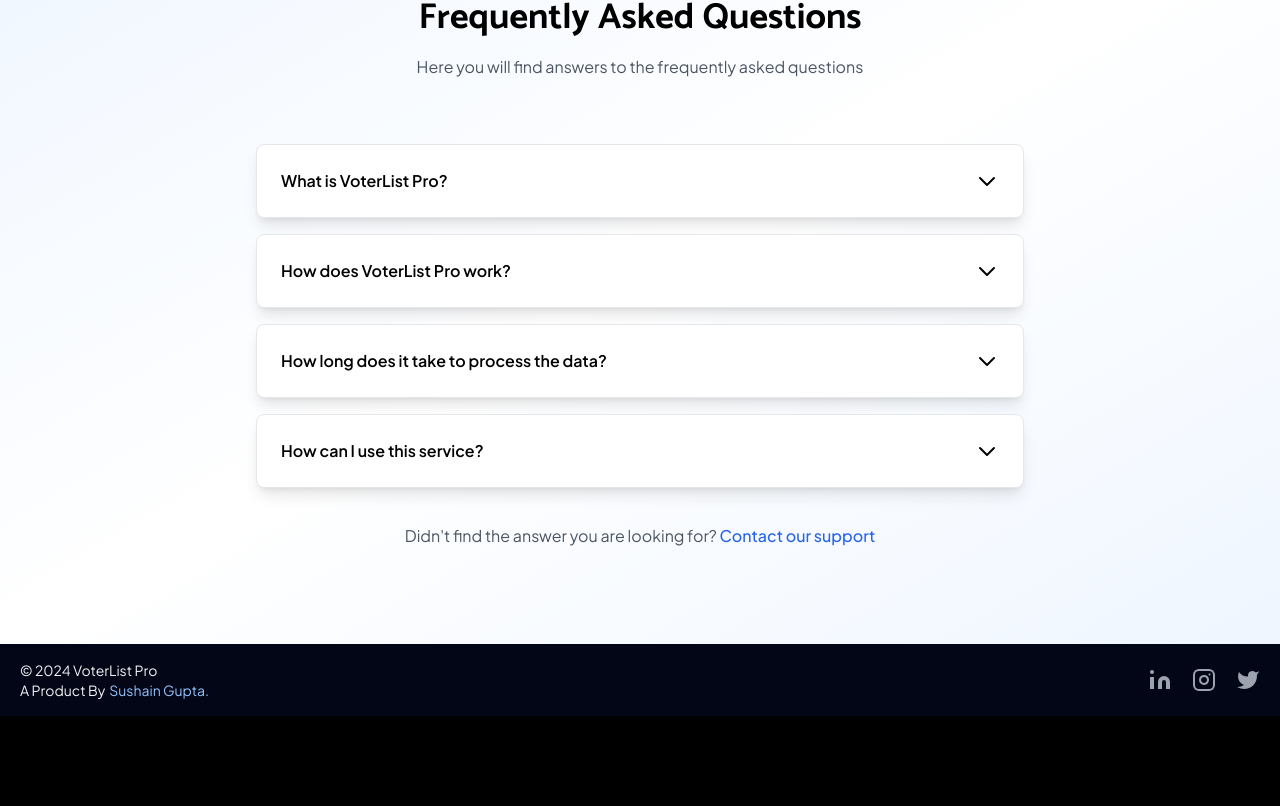
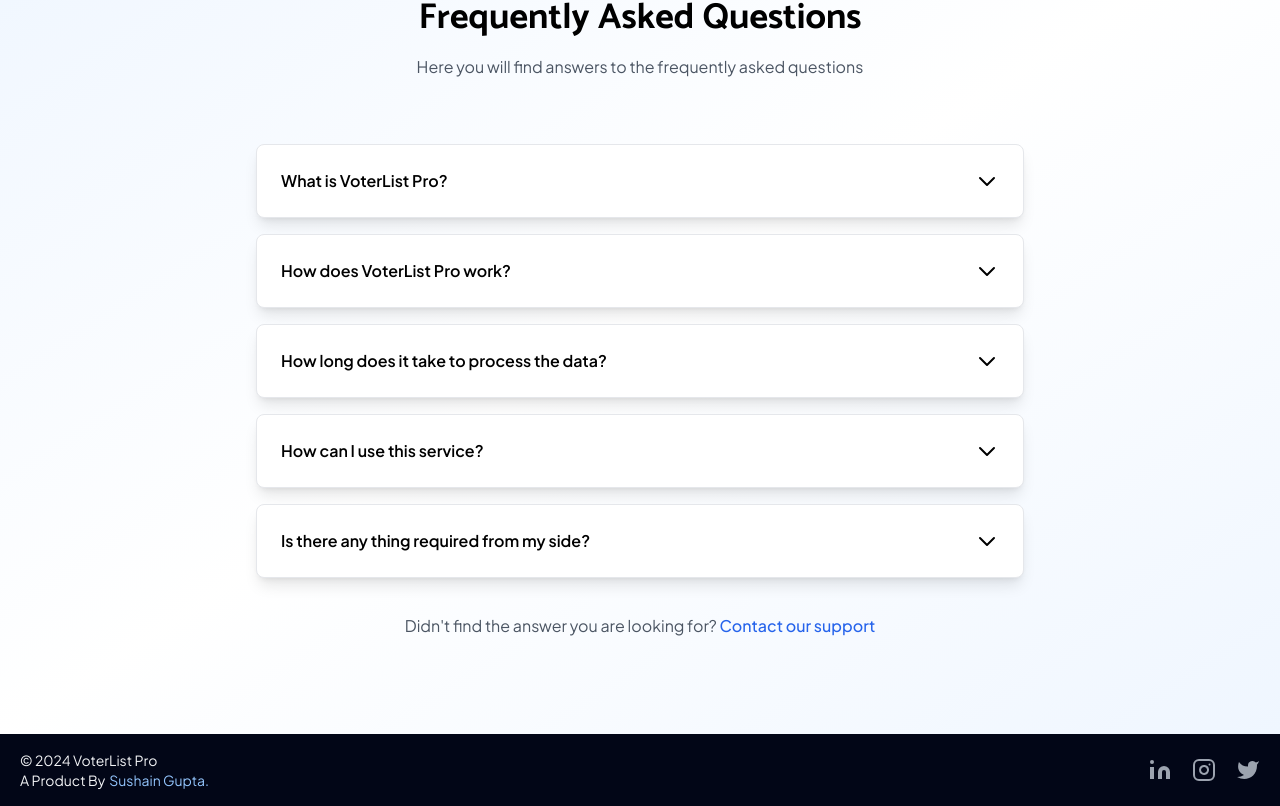
Before and after one commit to sushain-gupta/VoterList-Pro, a React (Vite) app: page / in a window 1280 px wide. Shown: the part 2553-3359 px from the top of the page. Before the commit the page ends 3269 px from the top, so only its background shows below. Built offline with nearby package versions, Linux system fonts and the light colour scheme.

Commit message:
update: faq questions

```diff
--- a/src/views/FAQ.jsx
+++ b/src/views/FAQ.jsx
@@ -19,6 +19,10 @@
         {
             question: 'How can I use this service?',
             answer: 'To use our service, please send us a message along with the service you are looking for at sushain.work@gmail.com. Our team will respond within 48 hours to assist you further.'
+        },
+        {
+            question: 'Is there any thing required from my side?',
+            answer: "Once you provide the requested plan, we'll just need the Electoral List, which we will then convert into CSV format for you."
         },
     ];
 
```
